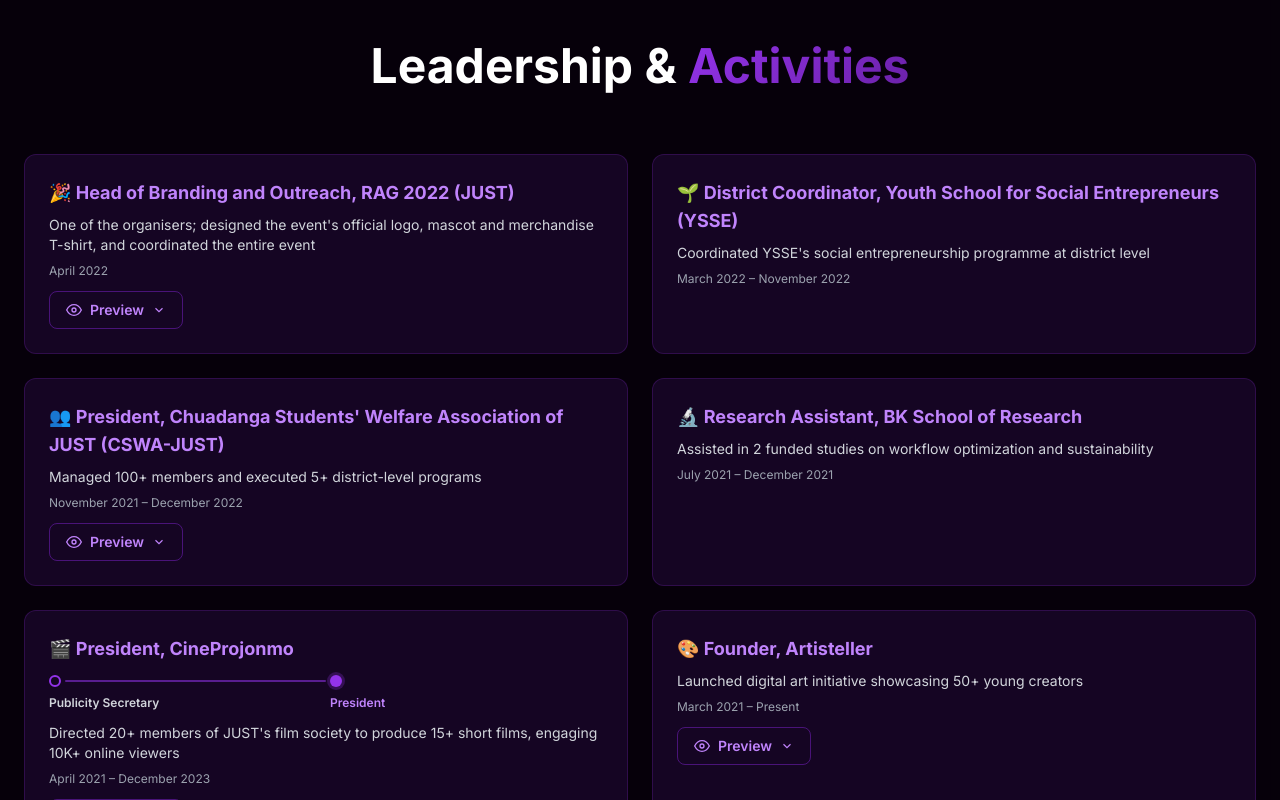
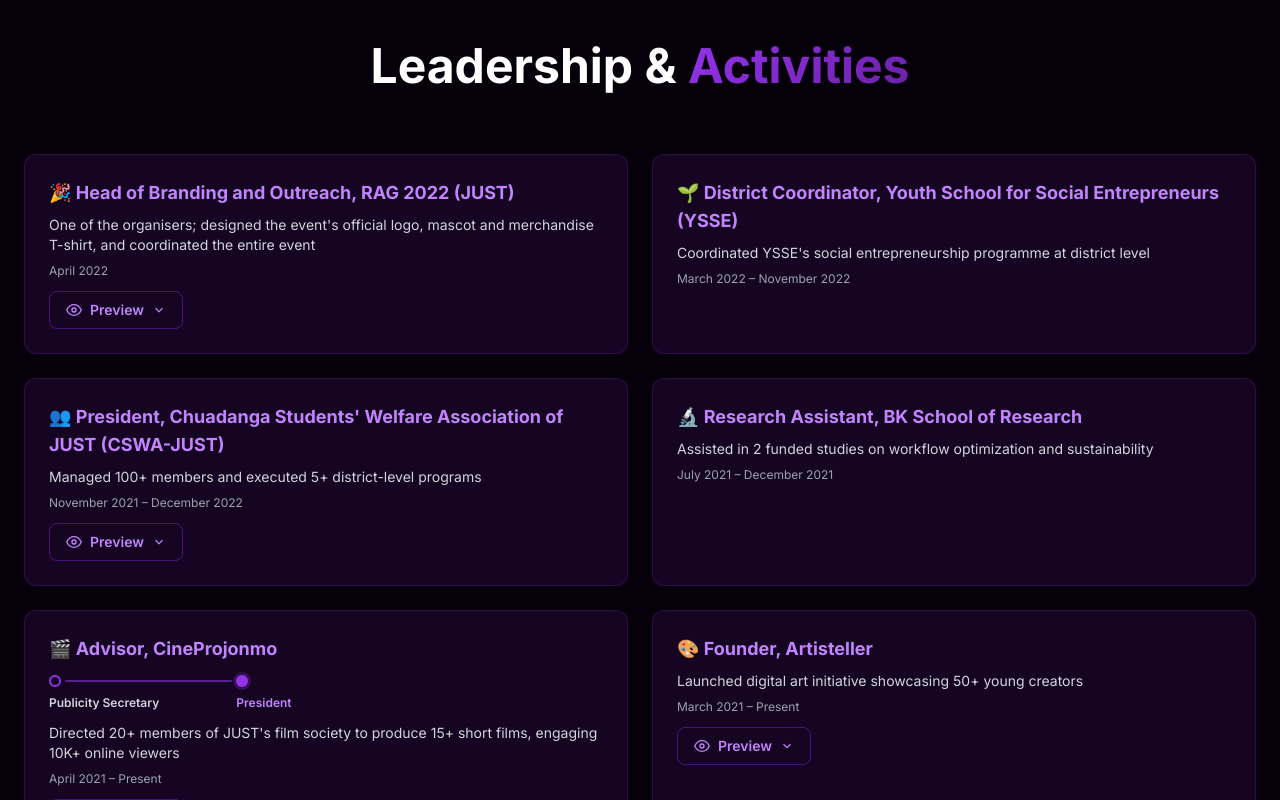
Before and after one commit to shadmannishat/Shadman_Portfolio, a plain HTML site: page index.html in a window 1280 px wide. Shown: the part 11200-12000 px from the top of the page. Drawn offline with nearby package versions, Linux system fonts and the light colour scheme.

Commit message:
CineProjonmo: now Advisor
Co-Authored-By: Claude Opus 5.5 <noreply@anthropic.com>
Claude-Session: https://claude.ai/code/session_01167LHJbDQNf4W8JR1bnLsJ

```diff
--- a/index.html
+++ b/index.html
@@ -1529,13 +1529,13 @@ Achieved a student rating of 4.98/5, the highest across all 10MS EC branches, hi
                     <p class="text-gray-400 text-xs mt-2">July 2021 – December 2021</p>
                 </div>
                 <div class="card-hover bg-purple-900 bg-opacity-20 p-6 rounded-xl border border-purple-800 border-opacity-30">
-                    <h4 class="font-bold text-lg text-purple-400 mb-2">🎬 President, CineProjonmo</h4>
-                    <div class="h-steps my-3" style="grid-template-columns:repeat(2,minmax(0,1fr));">
+                    <h4 class="font-bold text-lg text-purple-400 mb-2">🎬 Advisor, CineProjonmo</h4>
+                    <div class="h-steps my-3" style="grid-template-columns:repeat(3,minmax(0,1fr));">
                         <div class="h-step"><span class="h-dot" style="background:transparent;border:2px solid #9333ea;"></span><p class="text-xs font-semibold text-gray-300 mt-2 leading-snug">Publicity Secretary</p></div>
                         <div class="h-step"><span class="h-dot" style="background:#9333ea;box-shadow:0 0 0 3px rgba(147,51,234,0.25);"></span><p class="text-xs font-semibold text-purple-400 mt-2 leading-snug">President</p></div>
                     </div>
                     <p class="text-gray-300 text-sm">Directed 20+ members of JUST's film society to produce 15+ short films, engaging 10K+ online viewers</p>
-                    <p class="text-gray-400 text-xs mt-2">April 2021 – December 2023</p>
+                    <p class="text-gray-400 text-xs mt-2">April 2021 – Present</p>
                     <button
                         onclick="this.closest('.bg-purple-900').querySelector('.preview-box').classList.toggle('hidden')"
                         class="mt-3 inline-flex items-center gap-2 text-sm font-semibold text-purple-400 border border-purple-700 border-opacity-50 px-4 py-2 rounded-lg hover:bg-purple-800 hover:bg-opacity-30 transition-all duration-300">
```
